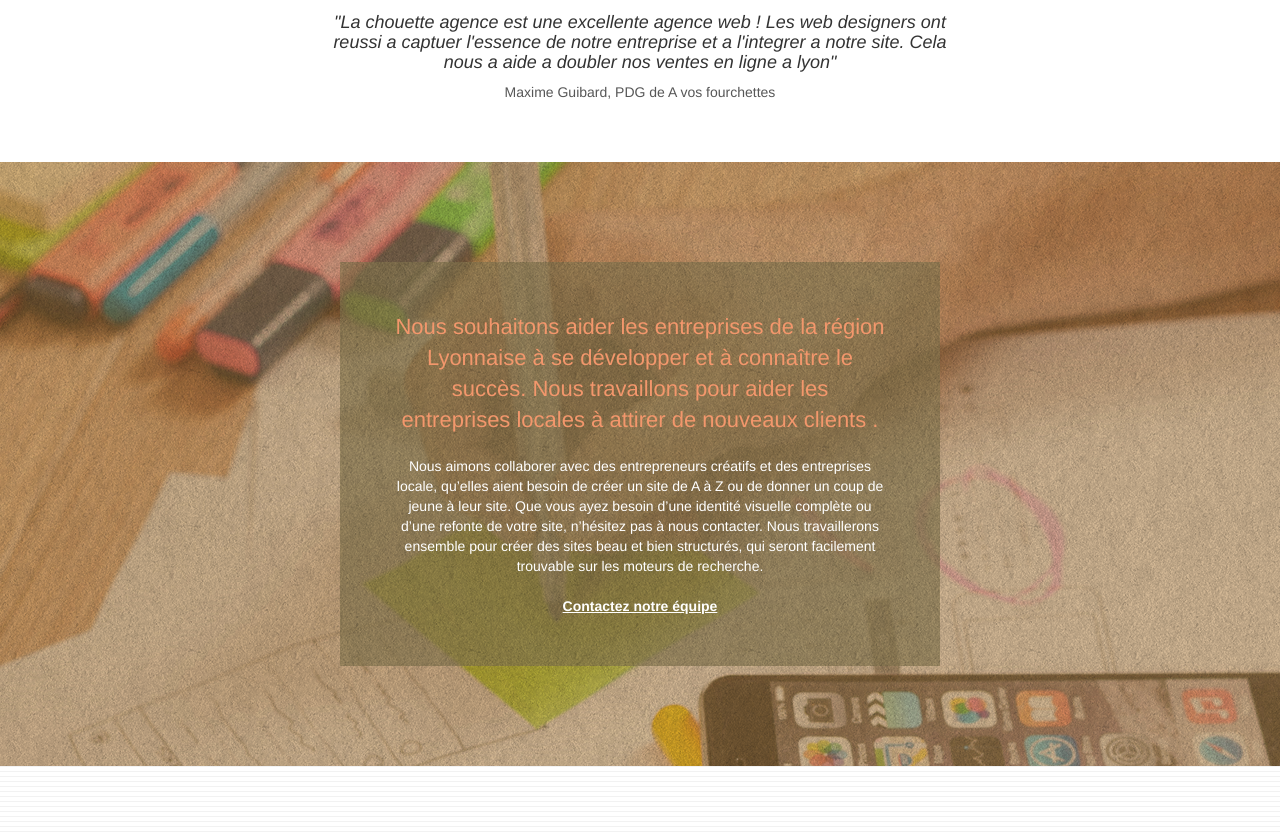
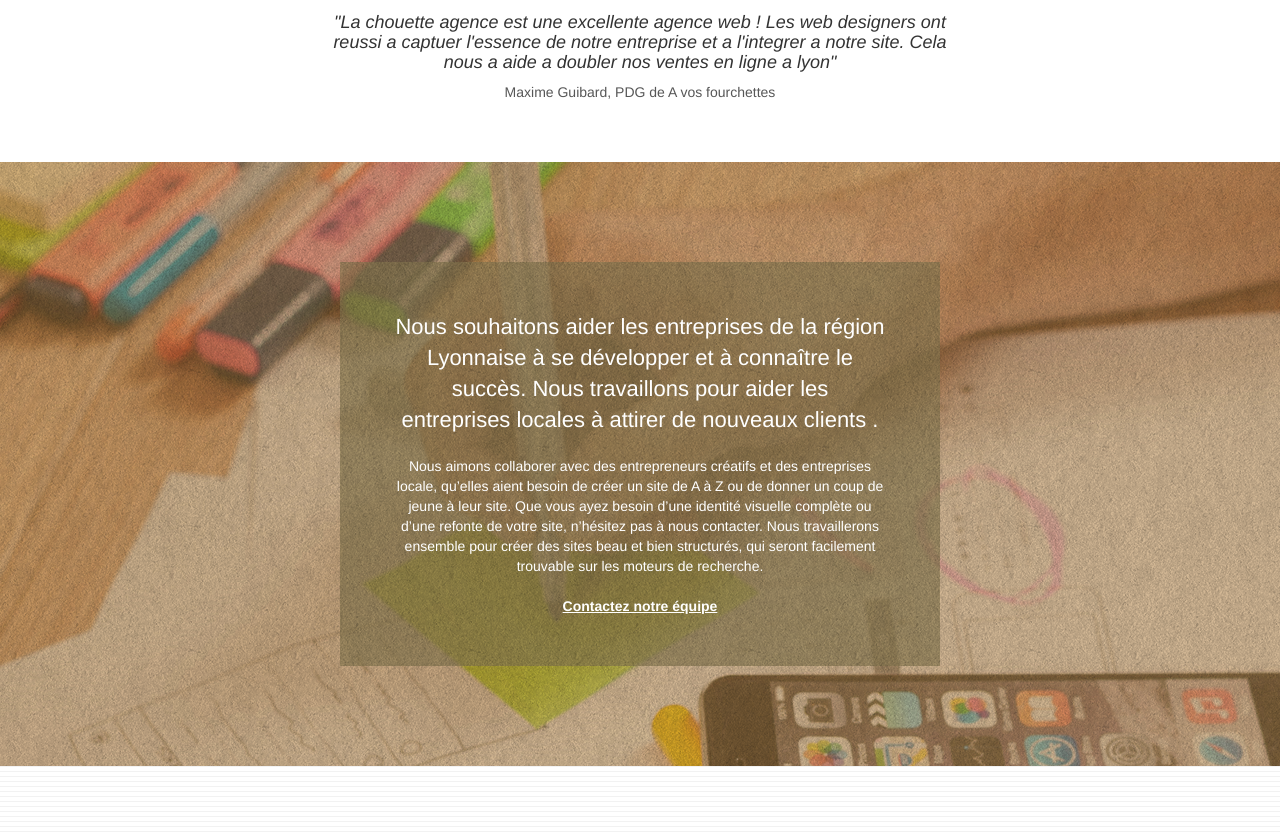
Before and after one commit to NEB-H/PROJET-4, a plain HTML site: page index.html in a window 1280 px wide. Shown: the part 1005-1840 px from the top of the page. Drawn offline with Linux system fonts and the light colour scheme.

Commit message:
CONTRASTE

```diff
--- a/style.css
+++ b/style.css
@@ -771,11 +771,11 @@ h4 {
 }
 
 .bgc-atomic-tangerine {
-    background-color: #e46327;
+    background-color: #e47f51;
 }
 
 .tc-white {
-    color: #F3976C!important;
+    color: #ffffff!important;
 }
 
 .btn-atomic-tangerine {
```
